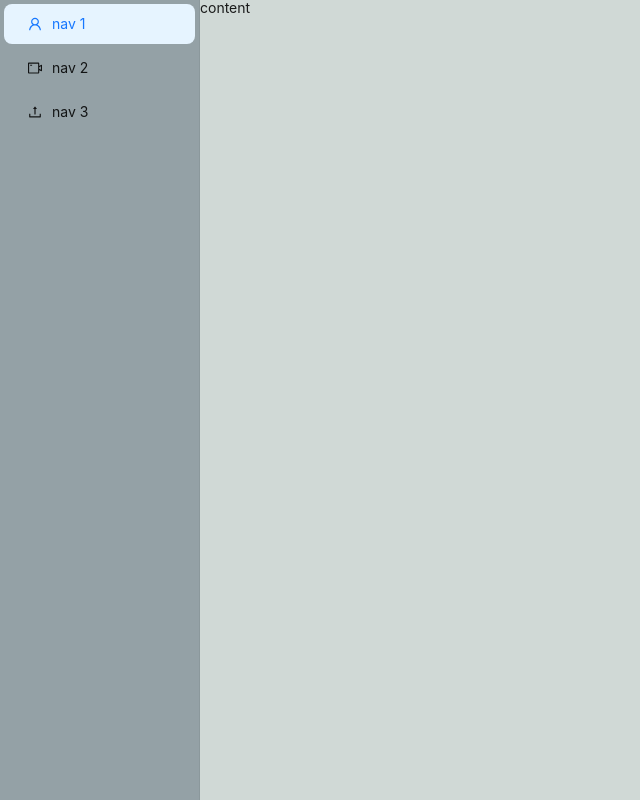
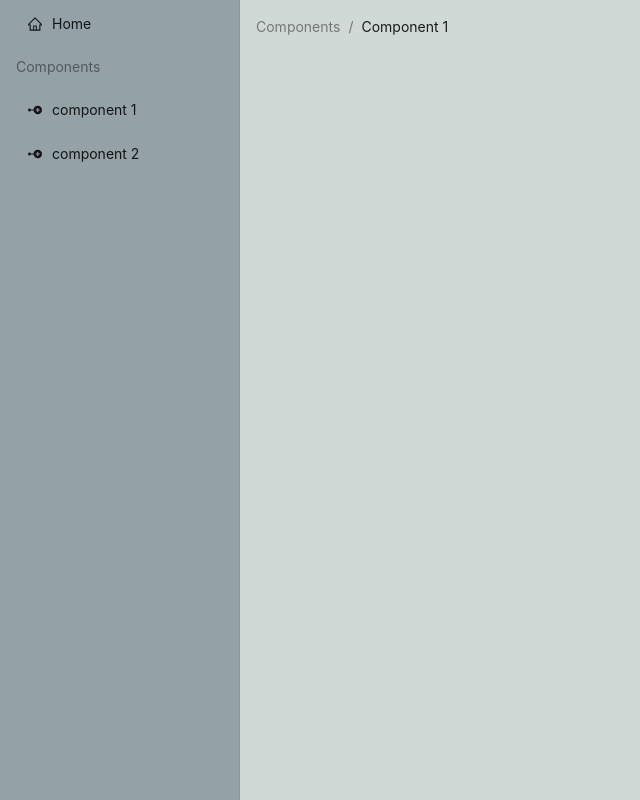
Before and after one commit to bournecreative/react-ui-kit, a React (Create React App) app: page / in a window 1280 px wide. Shown: the whole page, without its empty margins (0-640 px from the left). Built offline with nearby package versions, Linux system fonts and the light colour scheme.

Commit message:
style nav and format, add breadcrumbs - static for now

```diff
--- a/src/App.tsx
+++ b/src/App.tsx
@@ -1,25 +1,70 @@
 import { createUseStyles } from 'react-jss'
 import { Layout, Menu } from 'antd'
 import {
-  UploadOutlined,
-  UserOutlined,
-  VideoCameraOutlined,
+  HomeOutlined,
+  LayoutOutlined,
+  SubnodeOutlined,
 } from '@ant-design/icons'
 import { MainContent } from './pages/mainContent'
+import type { MenuProps } from 'antd'
+
+type MenuItem = Required<MenuProps>['items'][number]
 
 const useStyles = createUseStyles({
   container: {
     height: '100%',
   },
-  test: {
+  sideBar: {
     background: '#94A1A6',
     height: '100%',
+    '& .ant-menu-item-active': {
+      backgroundColor: '#687273',
+    },
+    '& .ant-menu-item-selected': {
+      backgroundColor: '#687273 !important',
+      color: '#f5f5f5',
+    },
+  },
+  content: {
+    backgroundColor: '#D0D9D6',
+    padding: '1rem',
   },
 })
 
 function App() {
   const styles = useStyles()
   const { Sider, Content } = Layout
+
+  const getItem = (
+    label: React.ReactNode,
+    key: React.Key,
+    icon?: React.ReactNode,
+    children?: MenuItem[],
+    type?: 'group',
+  ): MenuItem => {
+    return {
+      key,
+      icon,
+      children,
+      label,
+      type,
+    } as MenuItem
+  }
+
+  const items: MenuProps['items'] = [
+    getItem('Home', 'sub1', <HomeOutlined />),
+    getItem(
+      'Components',
+      'sub2',
+      <LayoutOutlined />,
+      [
+        getItem('component 1', 'sub3', <SubnodeOutlined />),
+        getItem('component 2', 'sub4', <SubnodeOutlined />),
+      ],
+      'group',
+    ),
+  ]
+
   return (
     <>
       <Layout className={styles.container}>
@@ -32,32 +77,33 @@ function App() {
           onCollapse={(collapsed, type) => {
             console.log(collapsed, type)
           }}
+          width={240}
         >
           <Menu
-            // theme='dark'
-            className={styles.test}
+            className={styles.sideBar}
             mode='inline'
             defaultSelectedKeys={['1']}
-            items={[
-              {
-                key: '1',
-                icon: <UserOutlined />,
-                label: 'nav 1',
-              },
-              {
-                key: '2',
-                icon: <VideoCameraOutlined />,
-                label: 'nav 2',
-              },
-              {
-                key: '3',
-                icon: <UploadOutlined />,
-                label: 'nav 3',
-              },
-            ]}
+            items={items}
+            // items={[
+            //   {
+            //     key: '1',
+            //     icon: <HomeOutlined />,
+            //     label: 'Home',
+            //   },
+            //   {
+            //     key: '2',
+            //     icon: <VideoCameraOutlined />,
+            //     label: 'nav 2',
+            //   },
+            //   {
+            //     key: '3',
+            //     icon: <UploadOutlined />,
+            //     label: 'nav 3',
+            //   },
+            // ]}
           />
         </Sider>
-        <Content>
+        <Content className={styles.content}>
           <MainContent />
         </Content>
       </Layout>
--- /dev/null
+++ b/src/components/contentPath/index.tsx
@@ -0,0 +1,12 @@
+import { Breadcrumb } from 'antd'
+
+export const ContentPath: React.FC = () => {
+  return (
+    <>
+      <Breadcrumb>
+        <Breadcrumb.Item>Components</Breadcrumb.Item>
+        <Breadcrumb.Item>Component 1</Breadcrumb.Item>
+      </Breadcrumb>
+    </>
+  )
+}
--- a/src/pages/mainContent/index.tsx
+++ b/src/pages/mainContent/index.tsx
@@ -1,14 +1,18 @@
 import React from 'react'
 import { createUseStyles } from 'react-jss'
+import { ContentPath } from '../../components/contentPath'
 
 const useStyles = createUseStyles({
   page: {
-    backgroundColor: '#D0D9D6',
     height: '100%',
   },
 })
 
 export const MainContent: React.FC = () => {
   const styles = useStyles()
-  return <div className={styles.page}>content</div>
+  return (
+    <div className={styles.page}>
+      <ContentPath />
+    </div>
+  )
 }
```
